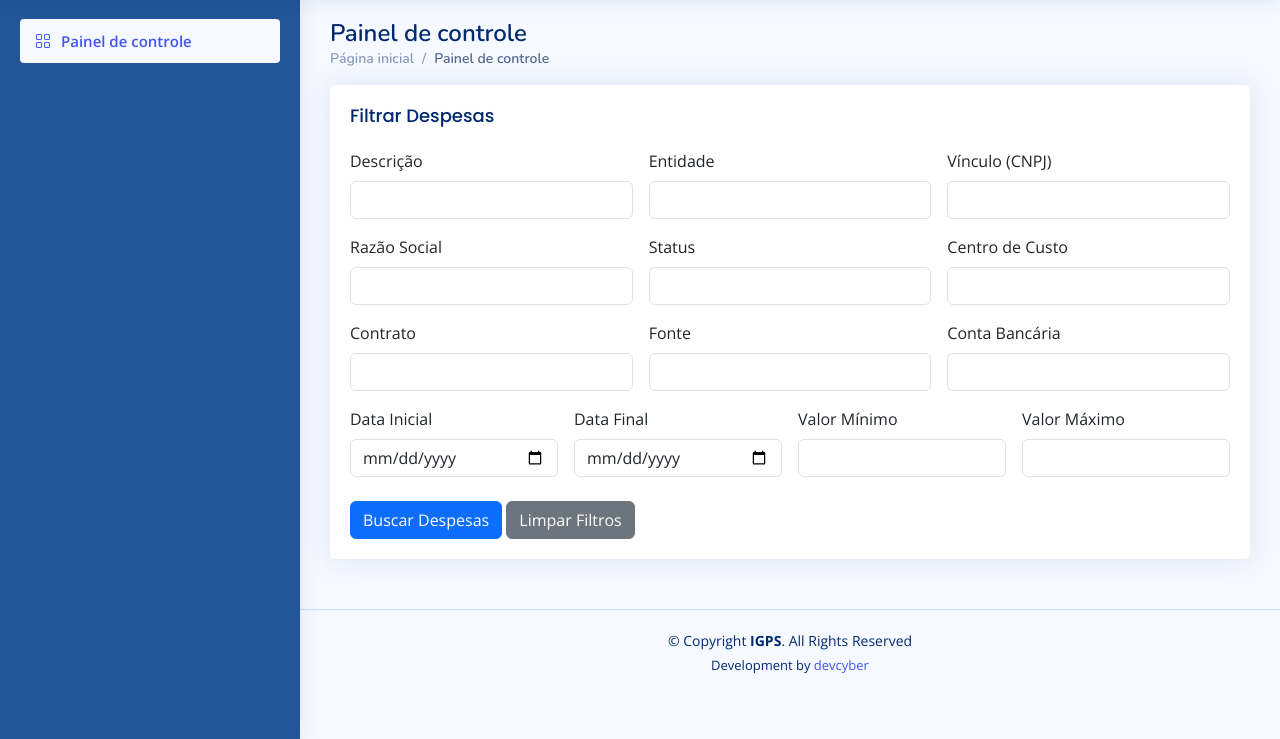
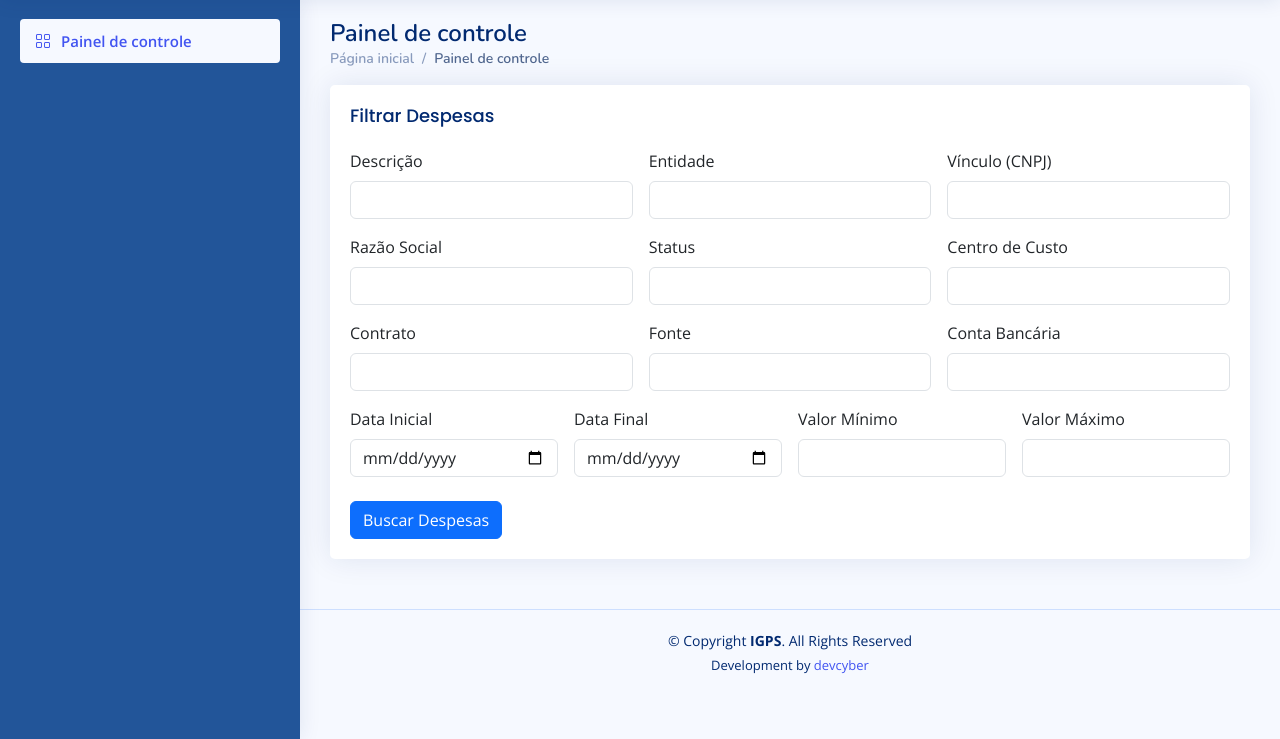
Before and after one commit to DevelopmentCyber/igps_financeiro, a Django app: template corpo/templates/filtro_contas_pagar.html in a window 1280 px wide. Shown: the part 61-800 px from the top of the page. Run offline with Django 3.2, Linux system fonts and the light colour scheme; the template is opened without the code that fills it, so the values that code supplies are empty; some libraries are stand-ins or nearby versions.

```diff
--- a/corpo/templates/filtro_contas_pagar.html
+++ b/corpo/templates/filtro_contas_pagar.html
@@ -78,7 +78,6 @@
 
         <div class="mt-4">
           <button type="submit" class="btn btn-primary">Buscar Despesas</button>
-          <a href="{% url 'listar_despesas' %}" class="btn btn-secondary">Limpar Filtros</a>
         </div>
       </form>
 
```
